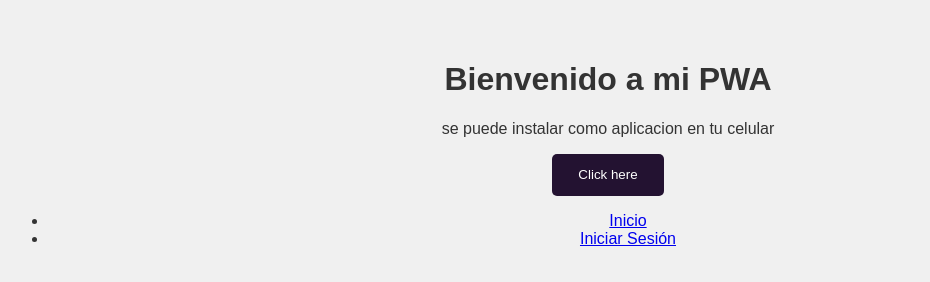
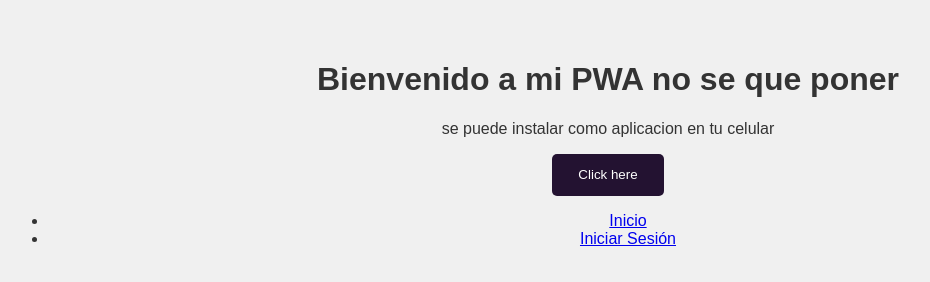
Before and after one commit to KionBreadley01/PWA-Ejemplo2, a plain HTML site: page index.html in a window 1280 px wide. Shown: the whole page, without its empty margins (32-962 px from the left). Drawn offline with Linux system fonts and the light colour scheme.

Commit message:
UWU fix-10

```diff
--- a/index.html
+++ b/index.html
@@ -13,7 +13,7 @@
 <body>
 
 
-    <h1>Bienvenido a mi PWA</h1>
+    <h1>Bienvenido a mi PWA no se que poner </h1>
     <p> se puede instalar como aplicacion en tu celular</p>
 
     <button onclick ="alert('hola XD')">Click here </button>
```
